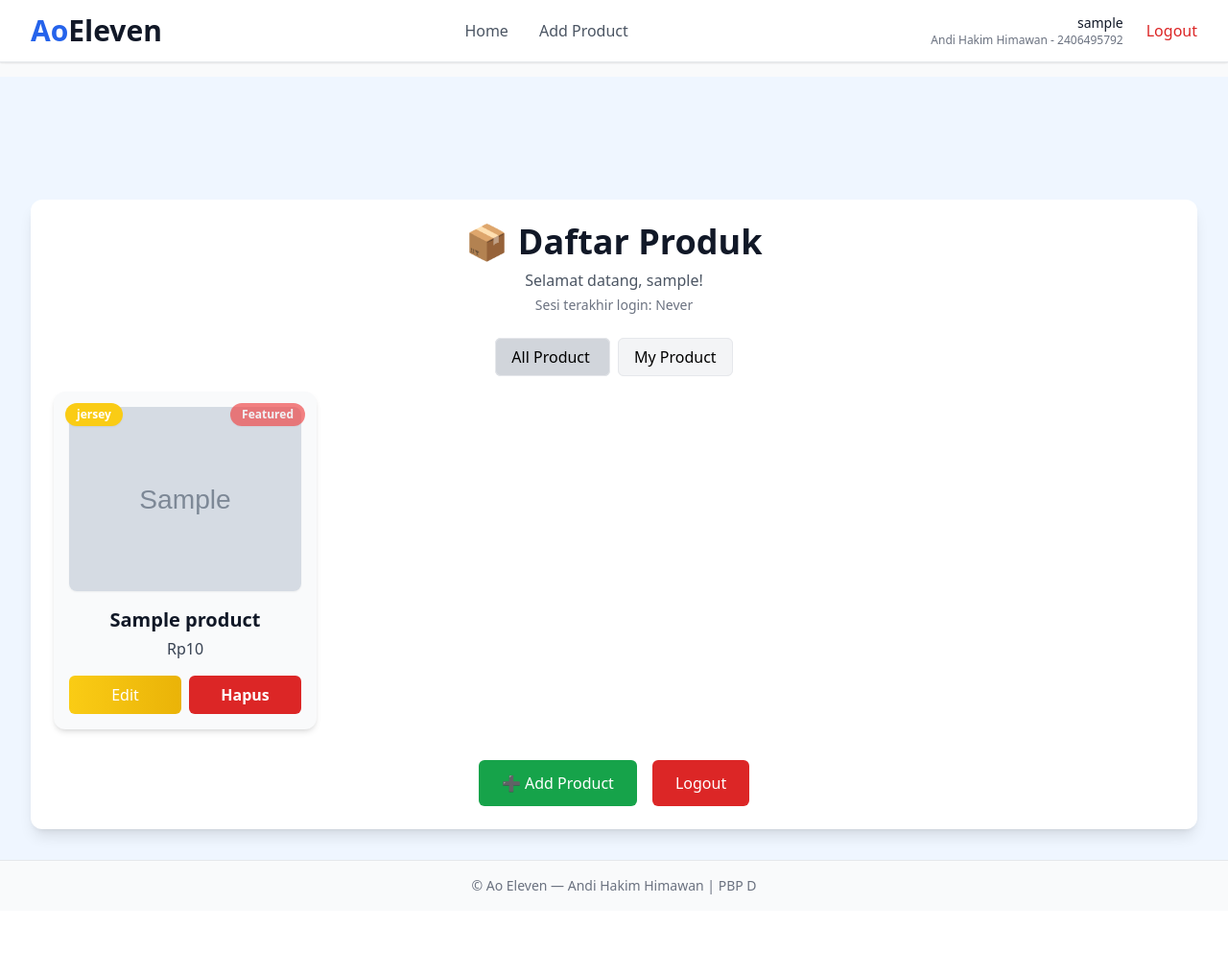
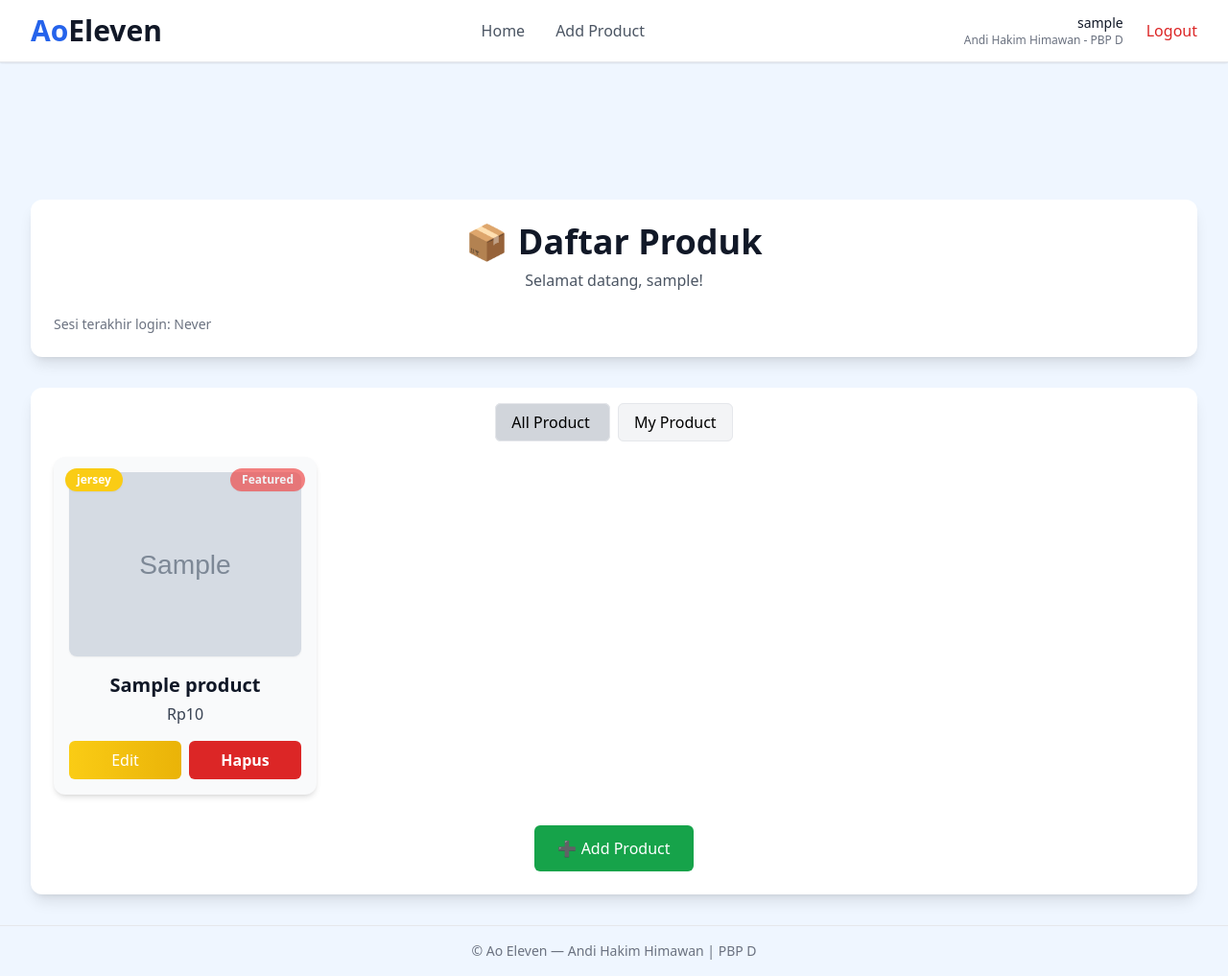
Before and after one commit to SirinAX/Ao-Eleven, a Django app: page / in a window 1280 px wide. Shown: the whole page at 96% size. Before the commit the page ends 932 px from the top, so only its background shows below. Run offline with Django 5.2, Linux system fonts and the light colour scheme; a user stored in the database is signed in; tables that the repository leaves empty hold one stand-in row (values such as "Sample post"); grey boxes marked "Sample" are stand-in pictures; some libraries are stand-ins or nearby versions.

Commit message:
bagusin lagiieukh

```diff
--- a/main/templates/base.html
+++ b/main/templates/base.html
@@ -15,7 +15,8 @@
   <!-- Custom CSS -->
   <link rel="stylesheet" href="{% static 'css/style.css' %}">
 </head>
-<body class="bg-gray-50 font-roboto">
+<body class="bg-blue-50 font-roboto">
+
 
   <!-- Navbar -->
   {% include 'main/navbar.html' %}
--- a/main/templates/main/home.html
+++ b/main/templates/main/home.html
@@ -1,4 +1,6 @@
 {% extends "base.html" %}
+{% load static %}
+
 
 {% block title %}Home - {{ app_name }}{% endblock %}
 
@@ -6,17 +8,22 @@
 {% include 'main/navbar.html' %}
 
 <div class="bg-blue-50 min-h-screen py-8">
-  <div class="max-w-7xl mx-auto px-4 sm:px-6 lg:px-8 mt-24">
+  <div class="max-w-7xl mx-auto px-4 sm:px-6 lg:px-8 mt-24 space-y-8">
 
-    <!-- White container untuk daftar produk -->
-    <div class="bg-white rounded-xl shadow-lg p-6">
-
-      <!-- Header -->
-      <div class="text-center mb-8">
+    <!-- White box: Header -->
+    <div class="bg-white rounded-xl shadow-lg p-6 flex flex-col min-h-[150px]">
+      <div class="text-center mb-6">
         <h1 class="text-3xl sm:text-4xl font-bold text-gray-900">📦 Daftar Produk</h1>
         <p class="text-gray-600 mt-2">Selamat datang, {{ user.username }}!</p>
-        <p class="text-gray-500 text-sm mt-1">Sesi terakhir login: {{ last_login }}</p>
       </div>
+      <!-- Sesi terakhir login kiri bawah -->
+      <div class="text-left text-gray-500 text-sm mt-auto">
+        Sesi terakhir login: {{ last_login }}
+      </div>
+    </div>
+
+    <!-- White box: Produk -->
+    <div class="bg-white rounded-xl shadow-lg p-6">
 
       <!-- Filter Buttons -->
       <div class="text-center mb-6 space-x-2">
@@ -87,9 +94,16 @@
           </div>
 
         </div>
-        {% empty %}
-          <p class="col-span-full text-center text-gray-500 mt-4">Belum ada produk</p>
-        {% endfor %}
+{% empty %}
+  <div class="col-span-full bg-white rounded-lg border border-gray-200 p-12 text-center">
+    <div class="w-32 h-32 mx-auto mb-4">
+      <img src="{% static 'image/no-product.png' %}" alt="No product available" class="w-full h-full object-contain">
+    </div>
+    <h3 class="text-lg font-medium text-gray-900 mb-2">Belum ada produk</h3>
+    <p class="text-gray-500 mb-6">Mulai tambahkan produk pertamamu agar muncul di sini.</p>
+  </div>
+{% endfor %}
+
       </div>
 
       <!-- Add Product & Logout -->
@@ -98,13 +112,9 @@
            class="px-6 py-3 bg-green-600 hover:bg-green-700 text-white rounded-md transition-colors duration-300">
           ➕ Add Product
         </a>
-        <a href="{% url 'main:logout' %}"
-           class="px-6 py-3 bg-red-600 hover:bg-red-700 text-white rounded-md transition-colors duration-300">
-          Logout
-        </a>
       </div>
 
-    </div> <!-- End white container -->
+    </div>
   </div>
 </div>
 {% endblock %}
--- a/main/templates/main/navbar.html
+++ b/main/templates/main/navbar.html
@@ -20,7 +20,7 @@
         {% if user.is_authenticated %}
           <div class="text-right">
             <div class="text-sm font-medium text-gray-900">{{ name|default:user.username }}</div>
-            <div class="text-xs text-gray-500">{{ student_name }} - 2406495792</div>
+            <div class="text-xs text-gray-500">{{ student_name }} - PBP D</div>
           </div>
           <a href="{% url 'main:logout' %}" class="text-red-600 hover:text-red-700 font-medium transition-colors">Logout</a>
         {% else %}
@@ -31,7 +31,7 @@
 
       <!-- Mobile Menu Button -->
       <div class="md:hidden flex items-center">
-        <button type="button" class="mobile-menu-button p-2 text-gray-600 hover:text-gray-900 transition-colors relative z-50">
+        <button type="button" class="mobile-menu-button p-2 text-gray-600 hover:text-gray-900 transition-colors z-[999]">
           <span class="sr-only">Open menu</span>
           <div class="w-6 h-6 flex flex-col justify-center items-center">
             <span class="bg-current block h-0.5 w-6 rounded-sm"></span>
@@ -45,7 +45,7 @@
   </div>
 
   <!-- Mobile Menu -->
-  <div class="mobile-menu hidden md:hidden bg-white border-t border-gray-200">
+  <div class="mobile-menu hidden md:hidden absolute top-16 left-0 w-full bg-white border-t border-gray-200 z-40">
     <div class="px-6 py-4 space-y-4">
       <a href="/" class="block text-gray-600 hover:text-gray-900 font-medium py-3 transition-colors">Home</a>
       <a href="{% url 'main:product_add' %}" class="block text-gray-600 hover:text-gray-900 font-medium py-3 transition-colors">Add Product</a>
```
Also changed, not shown: static/image/no-product.png (added).
